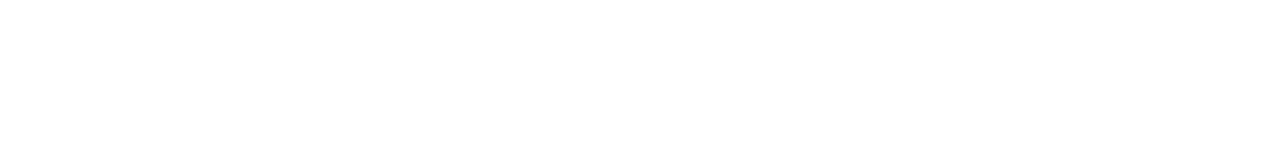
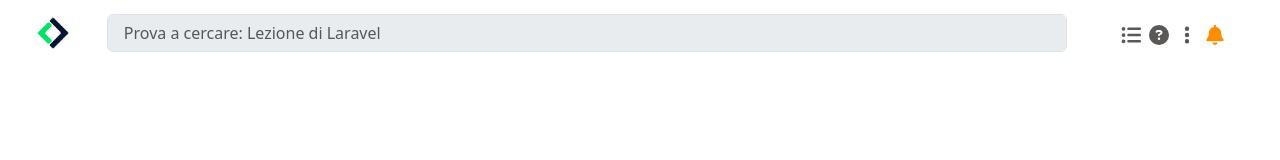
Before and after one commit to BernardoCosmi/html-css-bootstrap-dashboard, a plain HTML site: page index.html in a window 1280 px wide. Drawn offline with nearby package versions, Linux system fonts and the light colour scheme.

Commit message:
Header - All version

```diff
--- a/assets/css/style.css
+++ b/assets/css/style.css
@@ -3,4 +3,12 @@
     margin: 0;
     padding: 0;
     box-sizing: border-box;
+    /* border: 1px solid black; */
 }
+.navbar{
+    max-height: 18vh;
+}
+.logo>img{
+    max-height: 50px;
+
+}
--- a/index.html
+++ b/index.html
@@ -13,7 +13,51 @@
 </head>
 
 <body>
+    <!-- ANCHOR HEADER -->
+    <header class="fixed-top">
+        <nav class="navbar flex-nowrap">
+            <div class="container-fluid align-items-center p-0">
 
+                <div class=" col-1 d-flex align-items-center justify-content-center logo">
+                    <img class="" src="./assets/img/mobile-logo.png" alt="Logo Boolean">
+                </div>
+
+                <form class="col-10 col-md-9 d-flex" role="search">
+                <!-- FIXME Icona search
+                <svg class="pla" xmlns="http://www.w3.org/2000/svg" height="16" width="16" viewBox="0 0 512 512"><path fill="#181c20" d="M416 208c0 45.9-14.9 88.3-40 122.7L502.6 457.4c12.5 12.5 12.5 32.8 0 45.3s-32.8 12.5-45.3 0L330.7 376c-34.4 25.2-76.8 40-122.7 40C93.1 416 0 322.9 0 208S93.1 0 208 0S416 93.1 416 208zM208 352a144 144 0 1 0 0-288 144 144 0 1 0 0 288z"/></svg>
+                -->
+                    <input class="form-control border border-rounded-1 bg-body-secondary " type="search" placeholder=" Prova a cercare: Lezione di Laravel" aria-label="Prova a cercare: Lezione di Laravel">
+                </form>
+
+                <div class="col-1 col-md-2 d-flex justify-content-center dropdown gap-2">
+
+                    <button class="d-none d-md-block border border-0 bg-white vertical-align-center" type="button" data-bs-toggle="dropdown" aria-expanded="false">
+                        <svg xmlns="http://www.w3.org/2000/svg" height="20" width="20" viewBox="0 0 512 512"><!--!Font Awesome Free 6.5.1 by @fontawesome - https://fontawesome.com License - https://fontawesome.com/license/free Copyright 2023 Fonticons, Inc.--><path fill="#5b5858" d="M64 144a48 48 0 1 0 0-96 48 48 0 1 0 0 96zM192 64c-17.7 0-32 14.3-32 32s14.3 32 32 32H480c17.7 0 32-14.3 32-32s-14.3-32-32-32H192zm0 160c-17.7 0-32 14.3-32 32s14.3 32 32 32H480c17.7 0 32-14.3 32-32s-14.3-32-32-32H192zm0 160c-17.7 0-32 14.3-32 32s14.3 32 32 32H480c17.7 0 32-14.3 32-32s-14.3-32-32-32H192zM64 464a48 48 0 1 0 0-96 48 48 0 1 0 0 96zm48-208a48 48 0 1 0 -96 0 48 48 0 1 0 96 0z"/></svg>
+                    </button>
+
+                    <button class="d-none d-md-block border border-0 bg-white vertical-align-center" type="button" data-bs-toggle="dropdown" aria-expanded="false">
+                        <svg xmlns="http://www.w3.org/2000/svg" height="20" width="20" viewBox="0 0 512 512"><!--!Font Awesome Free 6.5.1 by @fontawesome - https://fontawesome.com License - https://fontawesome.com/license/free Copyright 2023 Fonticons, Inc.--><path fill="#5a5757" d="M256 512A256 256 0 1 0 256 0a256 256 0 1 0 0 512zM169.8 165.3c7.9-22.3 29.1-37.3 52.8-37.3h58.3c34.9 0 63.1 28.3 63.1 63.1c0 22.6-12.1 43.5-31.7 54.8L280 264.4c-.2 13-10.9 23.6-24 23.6c-13.3 0-24-10.7-24-24V250.5c0-8.6 4.6-16.5 12.1-20.8l44.3-25.4c4.7-2.7 7.6-7.7 7.6-13.1c0-8.4-6.8-15.1-15.1-15.1H222.6c-3.4 0-6.4 2.1-7.5 5.3l-.4 1.2c-4.4 12.5-18.2 19-30.6 14.6s-19-18.2-14.6-30.6l.4-1.2zM224 352a32 32 0 1 1 64 0 32 32 0 1 1 -64 0z"/></svg>
+                    </button>
+
+                    <button class="d-none d-md-block border border-0 bg-white vertical-align-center" type="button" data-bs-toggle="dropdown" aria-expanded="false">
+                        <svg xmlns="http://www.w3.org/2000/svg" height="20" width="20" viewBox="0 0 128 512"><!--!Font Awesome Free 6.5.1 by @fontawesome - https://fontawesome.com License - https://fontawesome.com/license/free Copyright 2023 Fonticons, Inc.--><path fill="#5a5757" d="M64 360a56 56 0 1 0 0 112 56 56 0 1 0 0-112zm0-160a56 56 0 1 0 0 112 56 56 0 1 0 0-112zM120 96A56 56 0 1 0 8 96a56 56 0 1 0 112 0z"/></svg>
+                    </button>
+
+                    <!-- Unica presente su mobile/tablet -->
+                    <button class="d-block border border-0 bg-white vertical-align-center" type="button" data-bs-toggle="dropdown" aria-expanded="false">
+                        <svg xmlns="http://www.w3.org/2000/svg" height="20" width="20" viewBox="0 0 448 512"><!--!Font Awesome Free 6.5.1 by @fontawesome - https://fontawesome.com License - https://fontawesome.com/license/free Copyright 2023 Fonticons, Inc.--><path fill="#fe8e00" d="M224 0c-17.7 0-32 14.3-32 32V51.2C119 66 64 130.6 64 208v18.8c0 47-17.3 92.4-48.5 127.6l-7.4 8.3c-8.4 9.4-10.4 22.9-5.3 34.4S19.4 416 32 416H416c12.6 0 24-7.4 29.2-18.9s3.1-25-5.3-34.4l-7.4-8.3C401.3 319.2 384 273.9 384 226.8V208c0-77.4-55-142-128-156.8V32c0-17.7-14.3-32-32-32zm45.3 493.3c12-12 18.7-28.3 18.7-45.3H224 160c0 17 6.7 33.3 18.7 45.3s28.3 18.7 45.3 18.7s33.3-6.7 45.3-18.7z"/></svg>
+                    </button>
+
+                    <!-- TODO Sistemare il menù con le voci giuste  -->
+                    <ul class="dropdown-menu dropdown-menu-end">
+                        <li><a class="dropdown-item" href="#">Profilo</a></li>
+                        <li><a class="dropdown-item" href="#">Fatturazione</a></li>
+                        <li><a class="dropdown-item" href="#">Logout</a></li>
+                      </ul>
+                </div>
+            </div>
+          </nav>
+    </header>
 
     <!-- Bootstrap 5.3.2 script -->
     <script src="https://cdn.jsdelivr.net/npm/bootstrap@5.3.2/dist/js/bootstrap.bundle.min.js" integrity="sha384-C6RzsynM9kWDrMNeT87bh95OGNyZPhcTNXj1NW7RuBCsyN/o0jlpcV8Qyq46cDfL" crossorigin="anonymous"></script>
```
